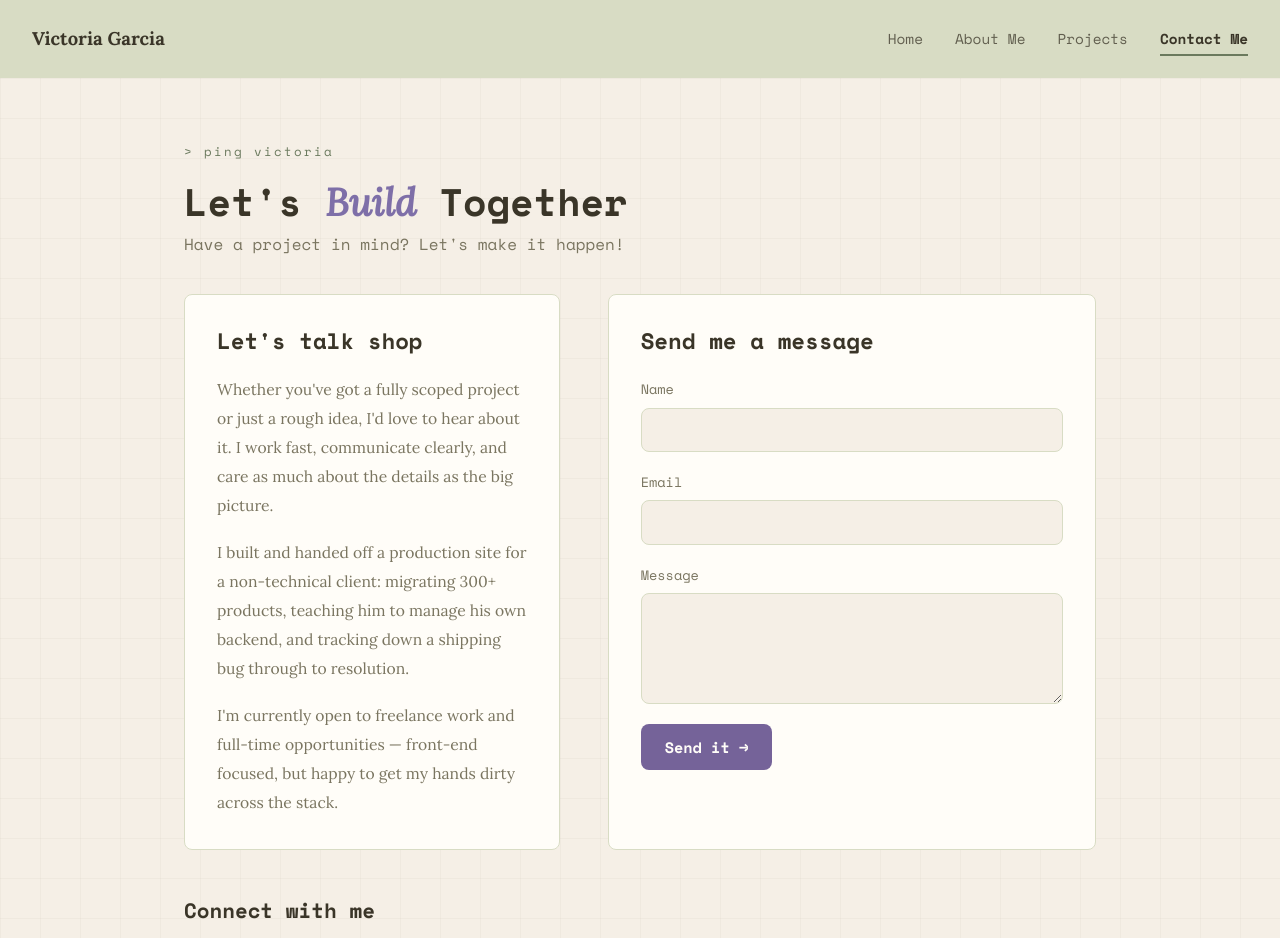
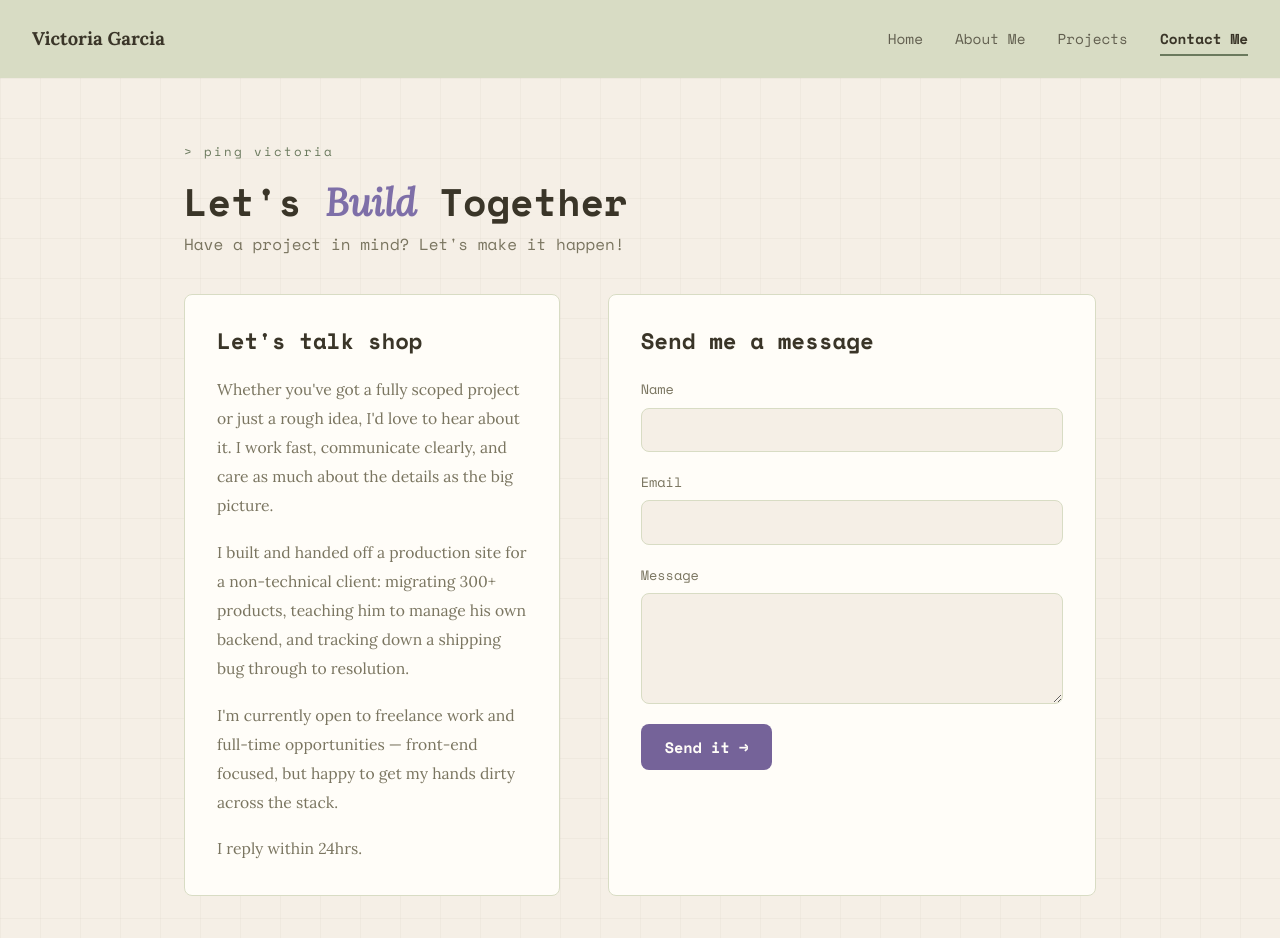
Before and after one commit to fifth-monger/responsive_portfolio_v2, a React (Vite) app: page /contact in a window 1280 px wide. Shown: the top 938 px of the page. Built offline with nearby package versions, Linux system fonts and the light colour scheme.

Commit message:
feat: response-time promise

```diff
--- a/src/pages/Contact.jsx
+++ b/src/pages/Contact.jsx
@@ -22,6 +22,7 @@ export default function Contact() {
             I'm currently open to freelance work and full-time opportunities — front-end
             focused, but happy to get my hands dirty across the stack.
           </p>
+          <p>I reply within 24hrs.</p>
         </div>
 
         <div className="contact-form-panel">
```
